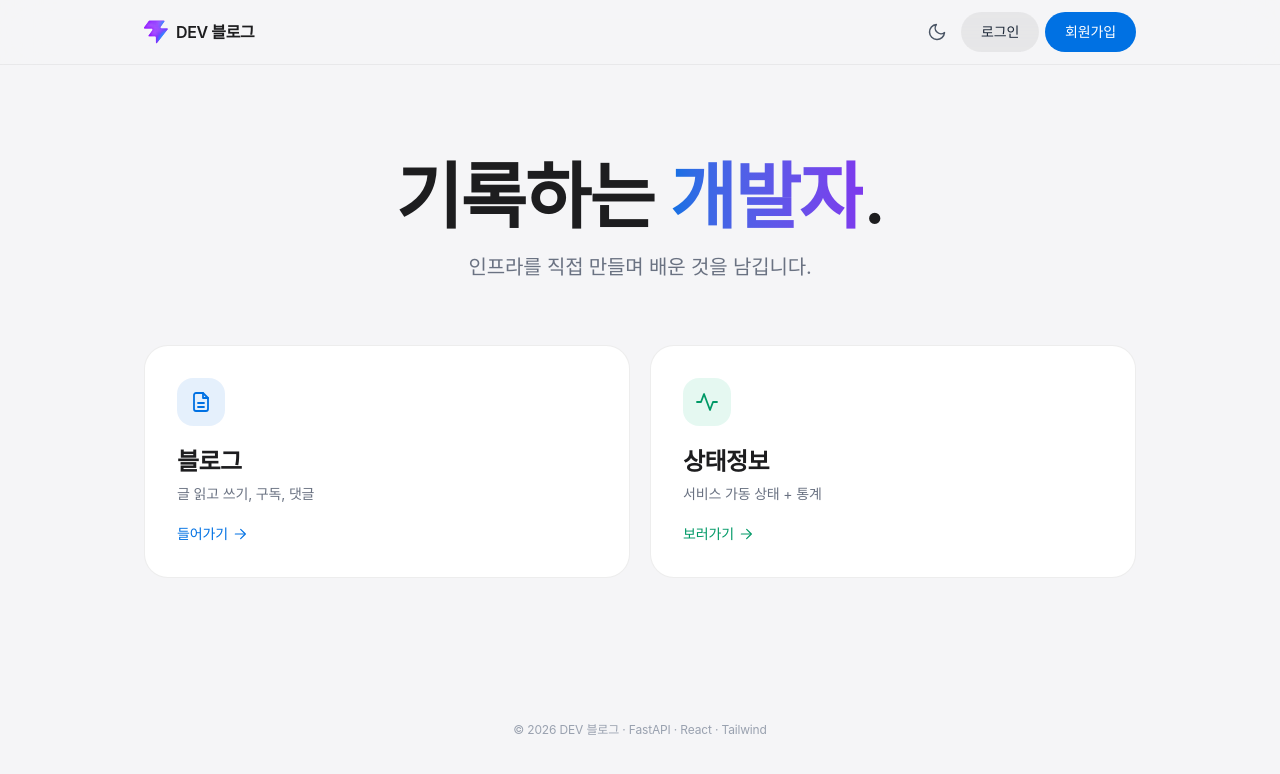
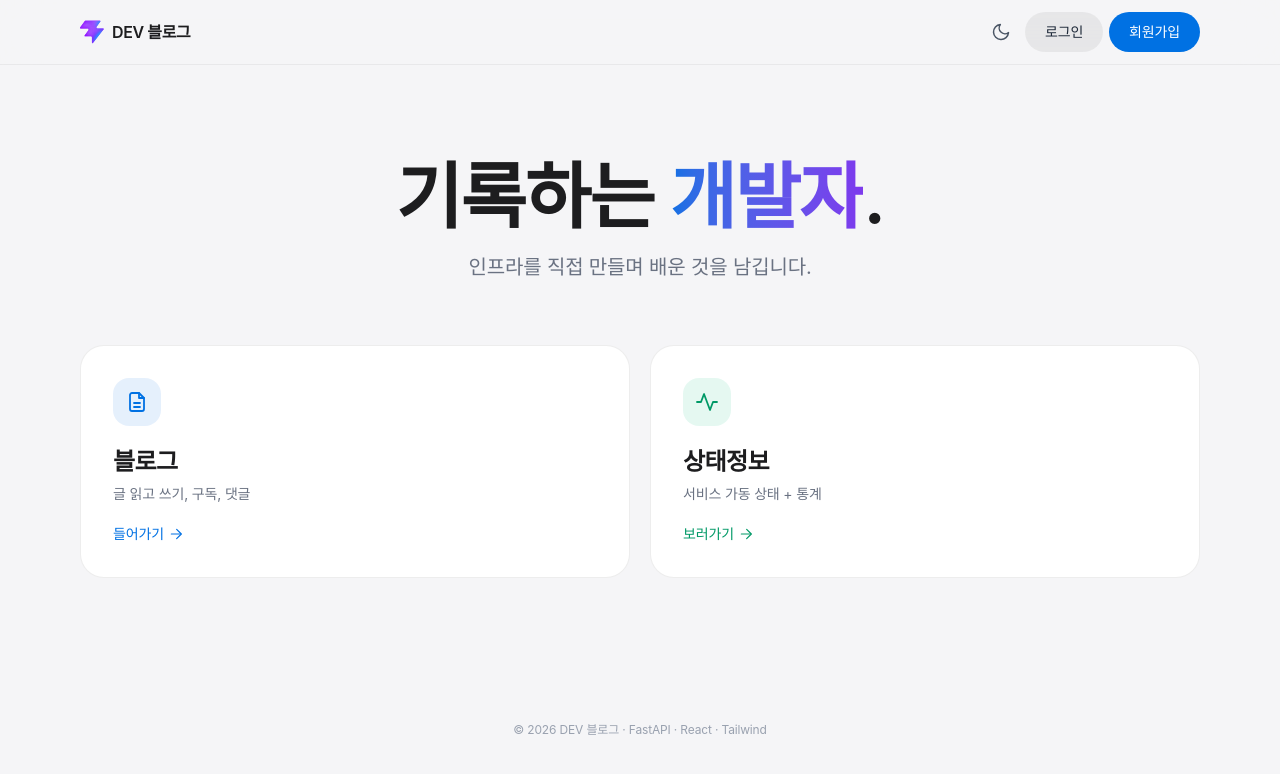
Before and after one commit to younoLee/blog_plafrom, a React (Vite) app in the folder frontend/: page / in a window 1280 px wide. Shown: the top 774 px of the page. Built offline with nearby package versions, Linux system fonts and the light colour scheme; no server answers; a web font is replaced by a local one.

Commit message:
fix: 데스크탑 레이아웃 넓히고 사이드바 md부터 (PC/모바일 구분)

```diff
--- a/frontend/src/components/Layout.tsx
+++ b/frontend/src/components/Layout.tsx
@@ -13,7 +13,7 @@ function Layout() {
     <div className="min-h-screen bg-[#f5f5f7] text-[#1d1d1f] dark:bg-black dark:text-[#f5f5f7]">
       {/* 상단 고정 헤더 (모든 페이지 공통) — 애플풍 프로스티드 바 */}
       <header className="sticky top-0 z-10 border-b border-black/5 bg-[#f5f5f7]/70 backdrop-blur-xl dark:border-white/10 dark:bg-black/60">
-        <div className="mx-auto flex max-w-5xl flex-wrap items-center justify-between gap-y-2 px-4 py-3">
+        <div className="mx-auto flex max-w-6xl flex-wrap items-center justify-between gap-y-2 px-4 py-3">
           <Link to="/" className="flex shrink-0 items-center gap-2 font-semibold tracking-tight">
             <img src="/favicon.svg" alt="" className="h-6 w-6" />
             <span>DEV 블로그</span>
@@ -60,11 +60,11 @@ function Layout() {
       </header>
 
       {/* 페이지 본문 */}
-      <main className="mx-auto max-w-5xl px-4 py-12">
+      <main className="mx-auto max-w-6xl px-4 py-12">
         <Outlet />
       </main>
 
-      <footer className="mx-auto max-w-5xl px-4 py-12 text-center text-xs text-gray-400 dark:text-gray-500">
+      <footer className="mx-auto max-w-6xl px-4 py-12 text-center text-xs text-gray-400 dark:text-gray-500">
         © 2026 DEV 블로그 · FastAPI · React · Tailwind
       </footer>
     </div>
--- a/frontend/src/components/Sidebar.tsx
+++ b/frontend/src/components/Sidebar.tsx
@@ -22,7 +22,7 @@ export function Sidebar({ posts }: { posts: Post[] }) {
   const recent = posts.slice(0, 5)
 
   return (
-    <aside className="space-y-5 lg:sticky lg:top-20">
+    <aside className="space-y-5 md:sticky md:top-20">
       {/* 프로필 카드 */}
       <div className={ui.card}>
         <div className="flex flex-col items-center text-center">
--- a/frontend/src/pages/HomePage.tsx
+++ b/frontend/src/pages/HomePage.tsx
@@ -62,8 +62,8 @@ function HomePage() {
 
       {error && <p className="mb-4 text-sm text-red-600">에러: {error}</p>}
 
-      {/* 본문(글 그리드) + 우측 사이드바 2단 레이아웃 (모바일/태블릿은 세로로 쌓임) */}
-      <div className="grid gap-8 lg:grid-cols-[1fr_300px]">
+      {/* 본문 + 우측 사이드바 2단. md(768px)+ = 옆으로(PC/태블릿), 그 아래(폰) = 세로 스택 */}
+      <div className="grid gap-8 md:grid-cols-[1fr_18rem]">
       <div>
       <div className="mb-5 flex items-baseline justify-between">
         <h2 className="text-2xl font-semibold tracking-tight">최근 글</h2>
@@ -76,7 +76,7 @@ function HomePage() {
         </p>
       )}
 
-      <div className="grid gap-5 sm:grid-cols-2">
+      <div className="grid gap-5 lg:grid-cols-2">
         {posts.map((post, i) => (
           <Reveal key={post.id} delay={Math.min(i * 60, 300)}>
           <article className={`${ui.card} hover:-translate-y-0.5 hover:border-[#0071e3]/30 dark:hover:border-[#0a84ff]/30`}>
```
